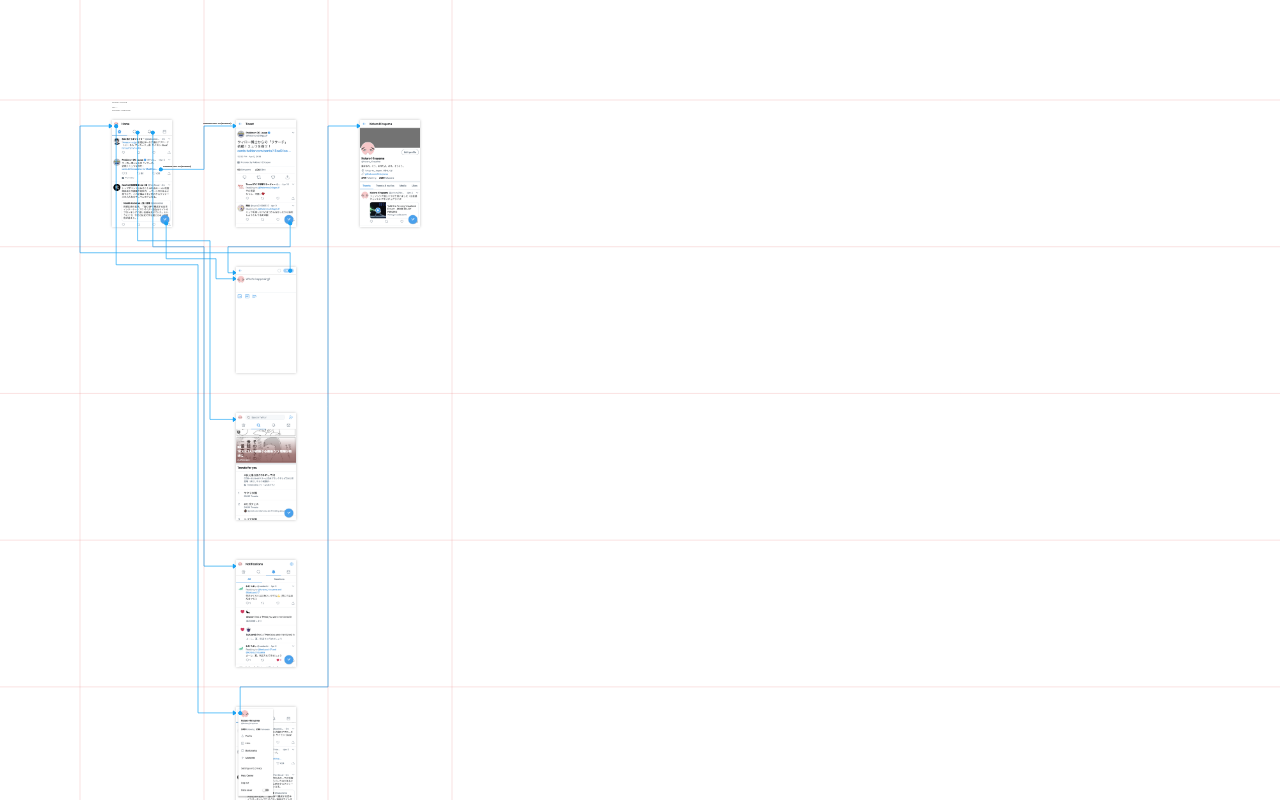
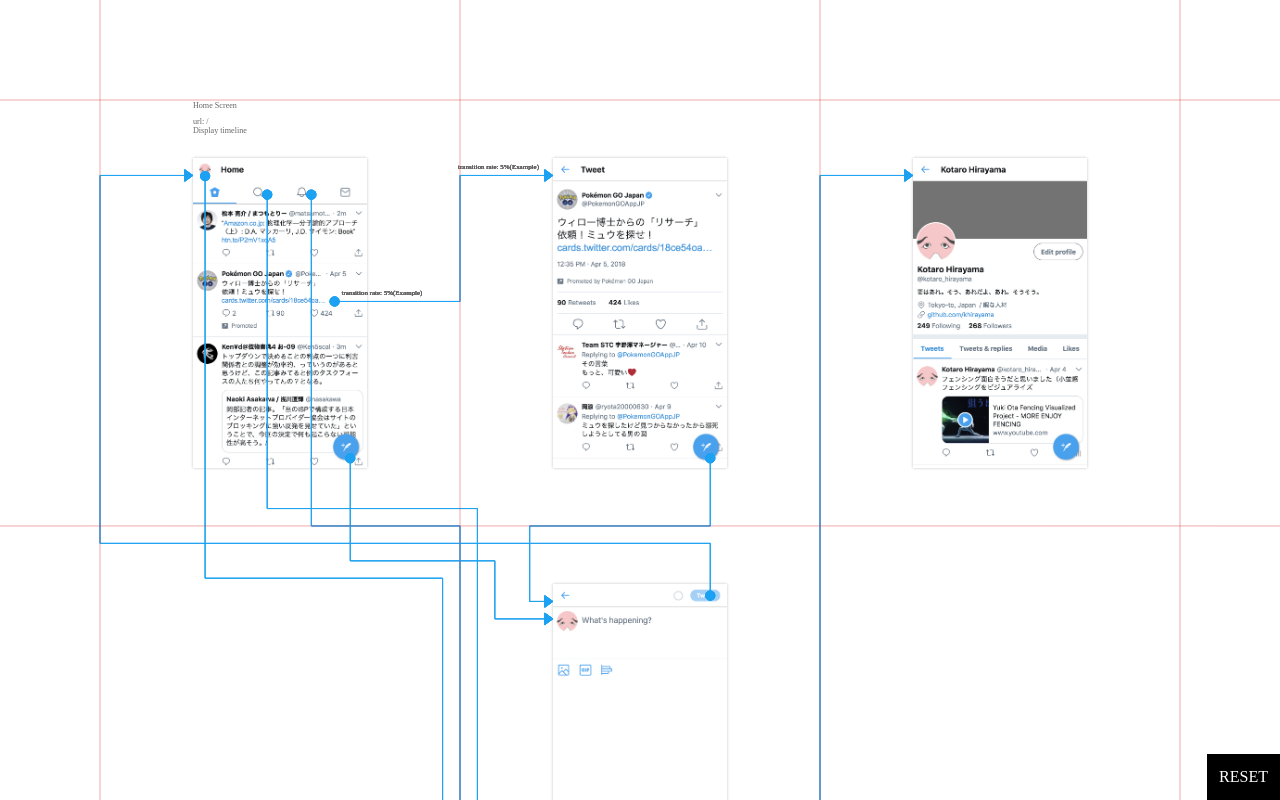
Before and after one commit to khirayama/storyteller, a website built with webpack: page docs/index.html in a window 1280 px wide. Built offline with nearby package versions, Linux system fonts and the light colour scheme.

Commit message:
Add controller.fit

```diff
--- a/docs/index.html
+++ b/docs/index.html
@@ -32,9 +32,18 @@
 .storyteller:active {
   cursor: move;
 }
+.reset {
+  position: fixed;
+  bottom: 0;
+  right: 0;
+  padding: 12px;
+  background: black;
+  color: white;
+}
 </style>
 </head>
 <body>
   <canvas class="storyteller"></canvas>
+  <div class="reset">RESET</div>
 </body>
 </html>
--- a/src/board-controller.js
+++ b/src/board-controller.js
@@ -2,6 +2,10 @@
   constructor(board) {
     this.trans = {
       enabled: false,
+      x: 0,
+      y: 0,
+    };
+    this.pos = {
       x: 0,
       y: 0,
     };
@@ -18,11 +22,44 @@
   }
 
   translate(x, y) {
+    this.pos.x += x;
+    this.pos.y += y;
     this.board.translate(x, y);
+  }
+
+  position(x, y) {
+    this.translate(-1 * this.pos.x, -1 * this.pos.y);
+    this.translate(x, y);
   }
 
   size(width, height) {
     this.board.size(width, height);
+  }
+
+  getCenter() {
+    const rulers = this.board.rulers;
+    const center = {
+      x: (rulers.x[0] + rulers.x[rulers.x.length - 1]) / 2,
+      y: (rulers.y[0] + rulers.y[rulers.y.length - 1]) / 2,
+    };
+    return center;
+  }
+
+  getSize() {
+    const rulers = this.board.rulers;
+    const size = {
+      width: rulers.x[rulers.x.length - 1],
+      height: rulers.y[rulers.y.length - 1],
+    };
+    return size;
+  }
+
+  fit(paddingX, paddingY) {
+    const size = this.getSize();
+    const width = this.board.el.width - paddingX * 2;
+    const scale = width / size.width;
+    this.position(paddingX, paddingY)
+    this.zoom(scale);
   }
 
   setEventListener() {
--- a/src/index.js
+++ b/src/index.js
@@ -19,7 +19,10 @@
 
     const controller = new BoardController(board);
     controller.size(window.innerWidth, window.innerHeight);
-    controller.zoom(0.2);
-    controller.translate(80, 100);
+    controller.fit(100, 100);
+
+    document.querySelector('.reset').addEventListener('click', () => {
+      controller.position(0, 0);
+    });
   });
 });
```
Also changed, not shown: docs/bundle.js (+46 -3 lines).
